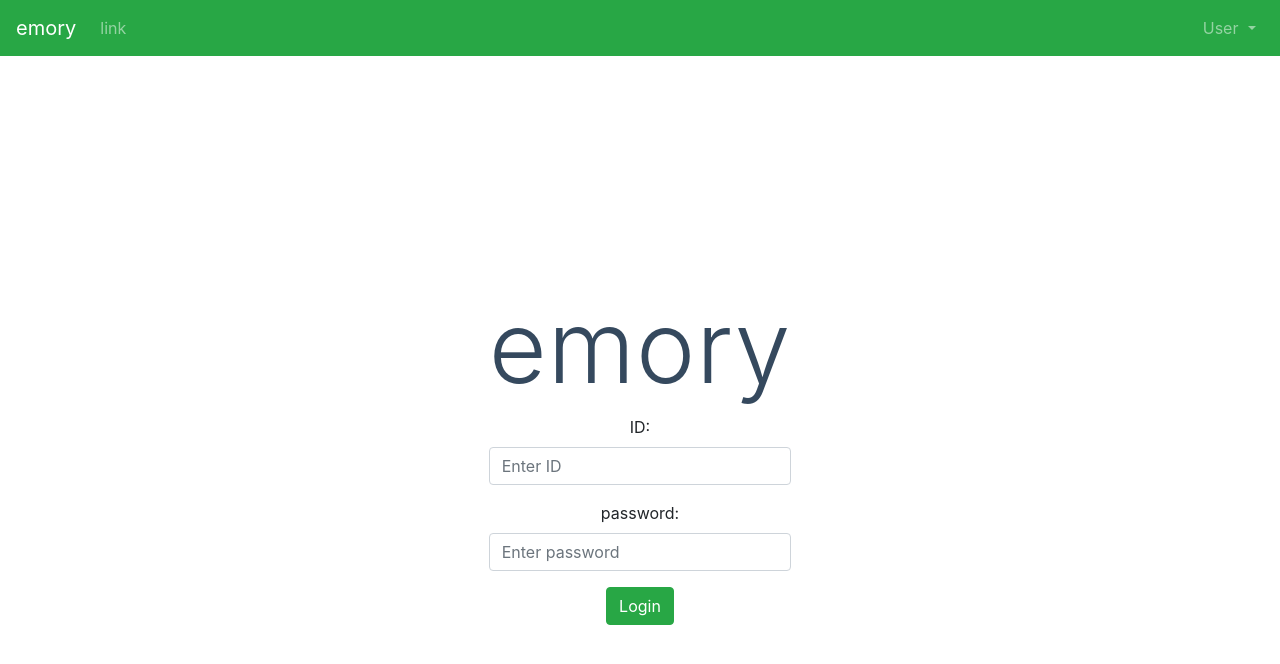
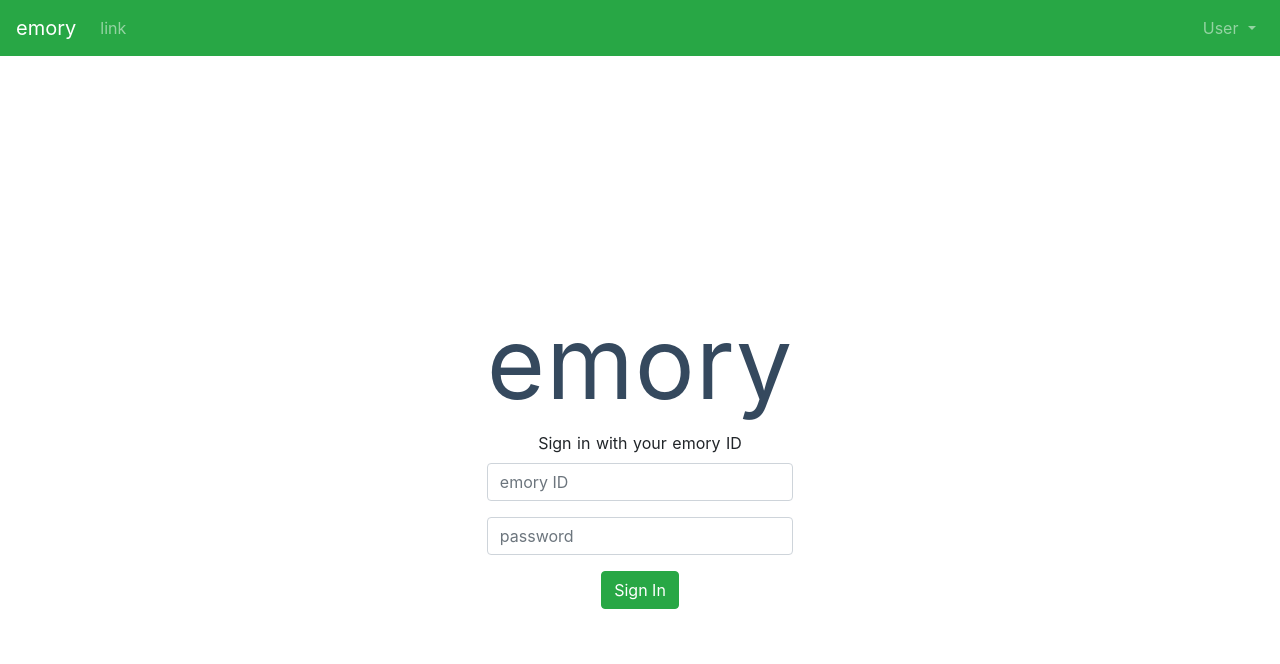
Before and after one commit to amatamt/emory, a Nuxt app: page / in a window 1280 px wide. Shown: the top 664 px of the page. Built offline with nearby package versions, Linux system fonts and the light colour scheme.

Commit message:
ログイン画面こっちのほうがおしゃれ

```diff
--- a/app/pages/index.vue
+++ b/app/pages/index.vue
@@ -2,31 +2,31 @@
   <div class="container">
     <div>
       <h1 class="title">
-        emory
+        <b>emory</b>
       </h1>
       <b-form>
         <b-form-group
           id="input-group-1"
-          label="ID:"
+          label="Sign in with your emory ID"
           label-for="input-1"
         >
           <b-form-input
             id="input-1"
             required
-            placeholder="Enter ID"
+            placeholder="emory ID"
           ></b-form-input>
         </b-form-group>
 
-        <b-form-group id="input-group-2" label="password:" label-for="input-2">
+        <b-form-group id="input-group-2" label-for="input-2">
           <b-form-input
             id="input-2"
             required
             type="password"
-            placeholder="Enter password"
+            placeholder="password"
           ></b-form-input>
         </b-form-group>
 
-        <b-button @click="login" variant="success">Login</b-button>
+        <b-button @click="login" variant="success">Sign In</b-button>
       </b-form>
     </div>
   </div>
```
